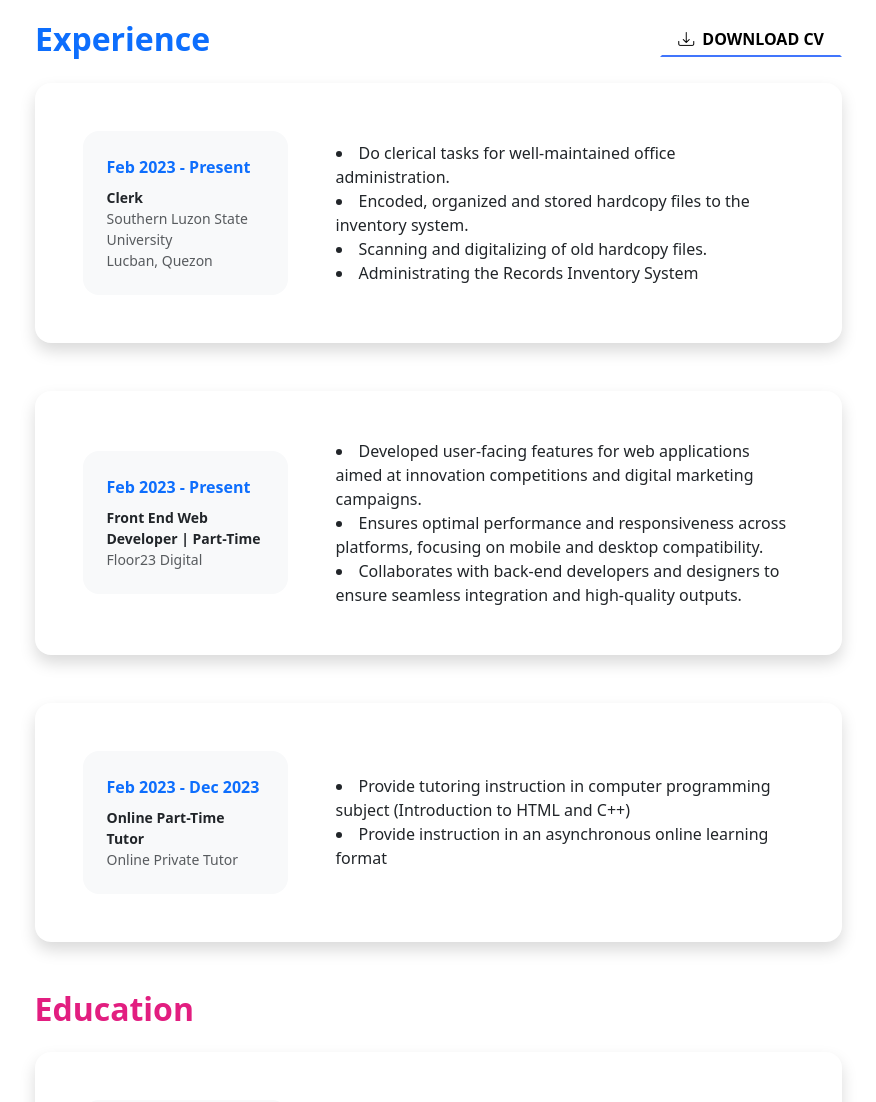
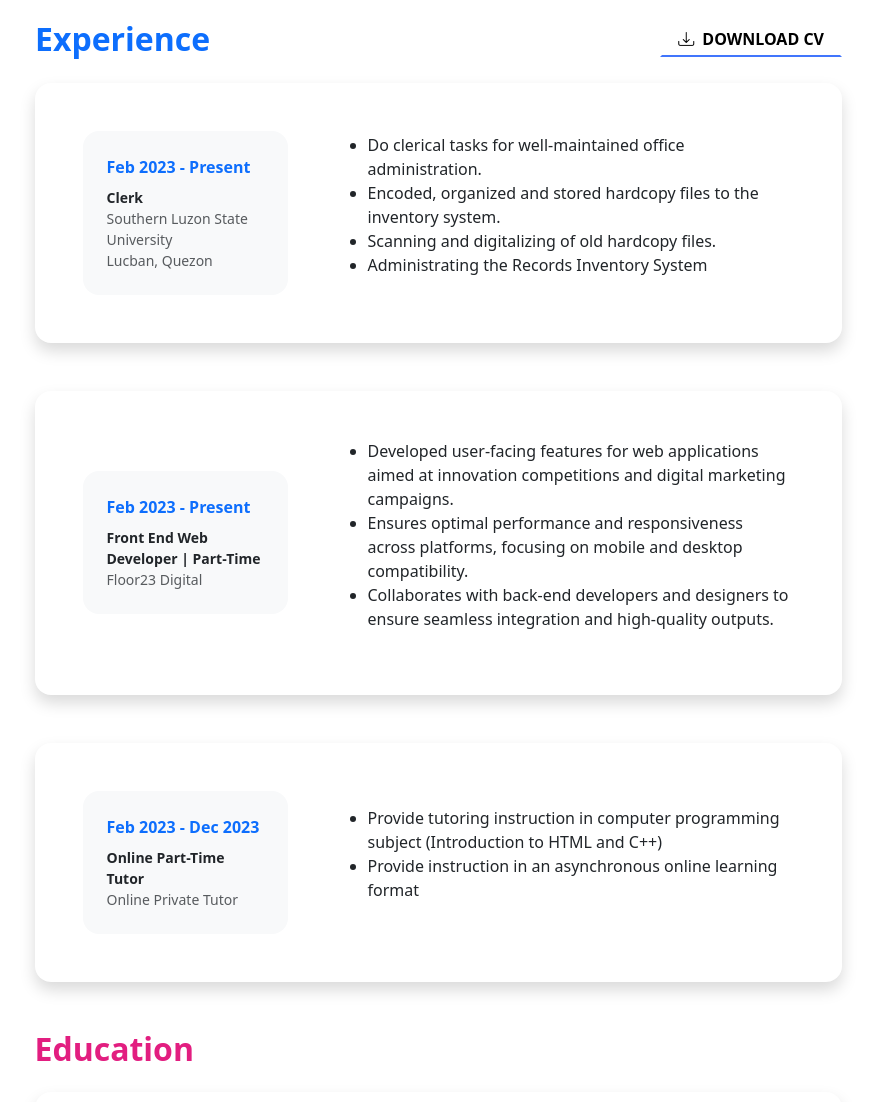
Before and after one commit to dev-jdelgado/web-portfolio, a plain HTML site: page index.html in a window 1280 px wide. Shown: the part 1700-2802 px from the top of the page, without its empty margins (202-1078 px from the left). Drawn offline with nearby package versions, Linux system fonts and the light colour scheme; a web font is replaced by a local one.

Commit message:
Experience List Style Update

```diff
--- a/assets/css/style.css
+++ b/assets/css/style.css
@@ -174,6 +174,10 @@ button {
 
 .about p {
 	font-size: 25px;
+}
+
+.exp-list {
+	list-style-position: outside;
 }
 
 .projects p {
--- a/index.html
+++ b/index.html
@@ -136,6 +136,7 @@
 										</div>
 									</div>
 									<div class="col-lg-8 text-resume">
+										<ul class="exp-list">
 											<li>
 												Do clerical tasks for well-maintained office administration.
 											</li>
@@ -148,6 +149,7 @@
 											<li>
 												Administrating the Records Inventory System
 											</li>
+										</ul>
 									</div>
 								</div>
 							</div>
@@ -164,6 +166,7 @@
 										</div>
 									</div>
 									<div class="col-lg-8 text-resume">
+										<ul class="exp-list">
 											<li>
 												Developed user-facing features for web applications aimed at innovation competitions and digital marketing campaigns.
 											</li>
@@ -173,6 +176,7 @@
 											<li>
 												Collaborates with back-end developers and designers to ensure seamless integration and high-quality outputs.
 											</li>
+										</ul>
 									</div>
 								</div>
 							</div>
@@ -189,6 +193,7 @@
 										</div>
 									</div>
 									<div class="col-lg-8 text-resume">
+										<ul class="exp-list">
 											<li>
 												Provide tutoring instruction in computer programming
 												subject (Introduction to HTML and C++)
@@ -196,6 +201,7 @@
 											<li>
 												Provide instruction in an asynchronous online learning format
 											</li>
+										</ul>
 									</div>
 								</div>
 							</div>
```
Lines whose indentation alone changed are shown as unchanged.
